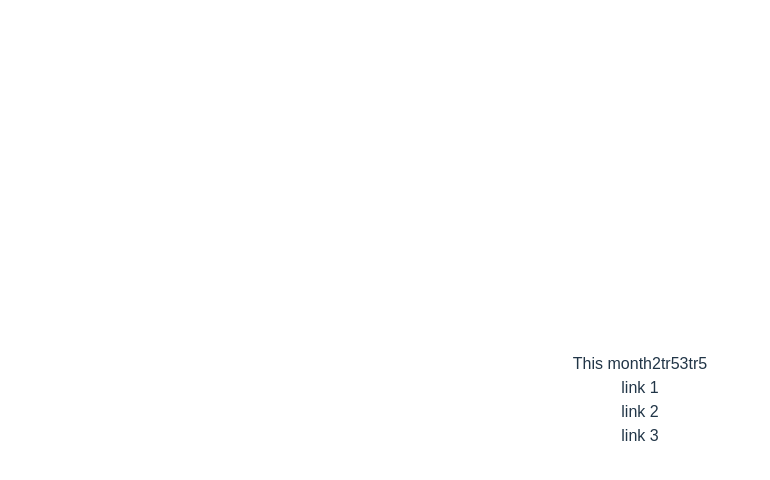
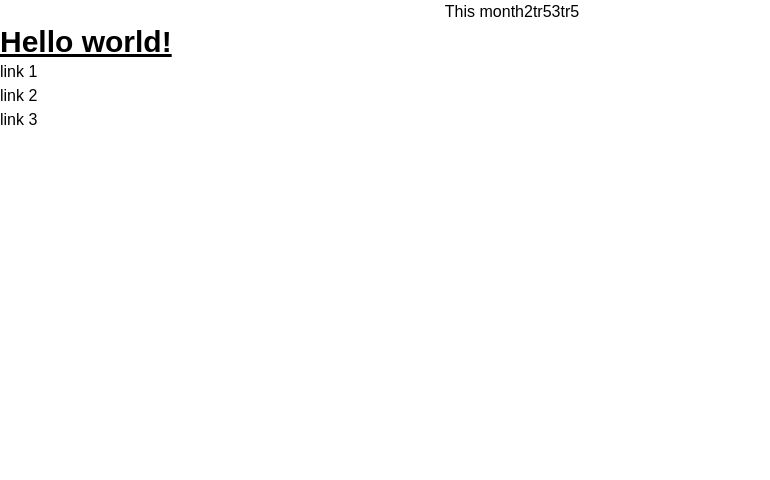
Before and after one commit to TDAK1509/try-me-this-month, a Vue app: page / in a window 1280 px wide. Shown: the top 480 px of the page, without its empty margins (0-770 px from the left). Built offline with nearby package versions, Linux system fonts and the light colour scheme.

Commit message:
Add tailwind

```diff
--- a/package.json
+++ b/package.json
@@ -13,6 +13,9 @@
   },
   "devDependencies": {
     "@vitejs/plugin-vue": "^3.2.0",
+    "autoprefixer": "^10.4.13",
+    "postcss": "^8.4.21",
+    "tailwindcss": "^3.2.4",
     "typescript": "^4.6.4",
     "vite": "^3.2.3",
     "vite-plugin-pwa": "^0.14.0",
--- /dev/null
+++ b/postcss.config.cjs
@@ -0,0 +1,6 @@
+module.exports = {
+  plugins: {
+    tailwindcss: {},
+    autoprefixer: {},
+  },
+}
--- a/src/components/AppMain.vue
+++ b/src/components/AppMain.vue
@@ -1,5 +1,7 @@
 <template>
   <main>
+    <p class="text-3xl font-bold underline">Hello world!</p>
+
     <ul>
       <li>link 1</li>
       <li>link 2</li>
--- a/src/style.css
+++ b/src/style.css
@@ -1,81 +1,3 @@
-:root {
-  font-family: Inter, Avenir, Helvetica, Arial, sans-serif;
-  font-size: 16px;
-  line-height: 24px;
-  font-weight: 400;
-
-  color-scheme: light dark;
-  color: rgba(255, 255, 255, 0.87);
-  background-color: #242424;
-
-  font-synthesis: none;
-  text-rendering: optimizeLegibility;
-  -webkit-font-smoothing: antialiased;
-  -moz-osx-font-smoothing: grayscale;
-  -webkit-text-size-adjust: 100%;
-}
-
-a {
-  font-weight: 500;
-  color: #646cff;
-  text-decoration: inherit;
-}
-a:hover {
-  color: #535bf2;
-}
-
-body {
-  margin: 0;
-  display: flex;
-  place-items: center;
-  min-width: 320px;
-  min-height: 100vh;
-}
-
-h1 {
-  font-size: 3.2em;
-  line-height: 1.1;
-}
-
-button {
-  border-radius: 8px;
-  border: 1px solid transparent;
-  padding: 0.6em 1.2em;
-  font-size: 1em;
-  font-weight: 500;
-  font-family: inherit;
-  background-color: #1a1a1a;
-  cursor: pointer;
-  transition: border-color 0.25s;
-}
-button:hover {
-  border-color: #646cff;
-}
-button:focus,
-button:focus-visible {
-  outline: 4px auto -webkit-focus-ring-color;
-}
-
-.card {
-  padding: 2em;
-}
-
-#app {
-  max-width: 1280px;
-  margin: 0 auto;
-  padding: 2rem;
-  text-align: center;
-}
-
-@media (prefers-color-scheme: light) {
-  :root {
-    color: #213547;
-    background-color: #ffffff;
-  }
-  a:hover {
-    color: #747bff;
-  }
-  button {
-    background-color: #f9f9f9;
-  }
-}
+@tailwind base;
+@tailwind components;
+@tailwind utilities;
--- /dev/null
+++ b/tailwind.config.cjs
@@ -0,0 +1,8 @@
+/** @type {import('tailwindcss').Config} */
+module.exports = {
+  content: ["./index.html", "./src/**/*.{vue,js,ts,jsx,tsx}"],
+  theme: {
+    extend: {},
+  },
+  plugins: [],
+};
```
Also changed, not shown: 1 other file (tests, documents, lock files or other folders).
